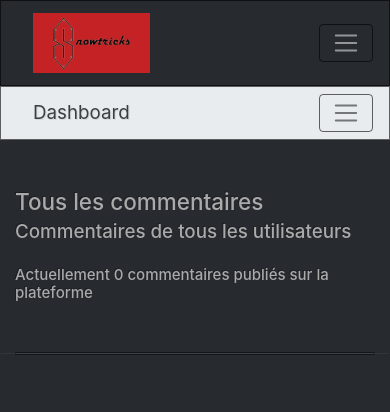
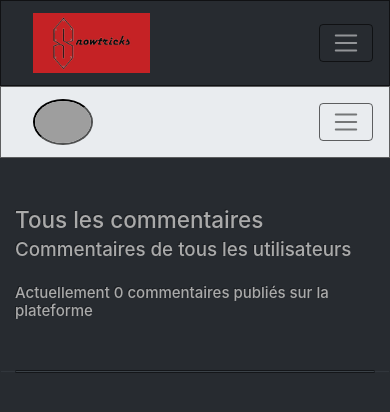
Before and after one commit to AlixRomain/P6-SNOWTRICKS, a Symfony app: template templates/admin/admin_comment/all_comments.html.twig in a window 390 px wide. Shown: the top 412 px of the page. Run offline with Twig, Linux system fonts and the light colour scheme; the template is opened without the code that fills it, so the values that code supplies are empty; some libraries are stand-ins or nearby versions; grey boxes are pictures that could not be loaded.

Commit message:
update a iew of mobile format

```diff
--- a/config/services.yaml
+++ b/config/services.yaml
@@ -6,7 +6,7 @@
 parameters:
     img_main_directory: '%kernel.project_dir%/public/asset/media/main'
     img_directory:      '%kernel.project_dir%/public/asset/media/img'
-    avatar_directory:      '%kernel.project_dir%/public/asset/media/avatar'
+    avatar_directory:   '%kernel.project_dir%/public/asset/media/avatar'
 services:
     # default configuration for services in *this* file
     _defaults:
--- a/public/asset/bootstrap/css/app.css
+++ b/public/asset/bootstrap/css/app.css
@@ -210,11 +210,26 @@ header.masthead .page-heading, header.masthead .site-heading {
     min-height: 315px;
 }
 
-#seeMedia{display: none;
+#seeMedia, #avatar_dashboard_mobile{
+    display: none;
 }
+
 
 /* Gestion des vues formats mobiles */
 @media (max-width: 576px) {
+
+    #avatar_dashboard_mobile {
+        display: block;
+    }
+    #avatar_dashboard_mobile > #mainImage{
+        display: block;
+        width: 60px;
+        border-radius: 50%;
+        border: 2px inset #4f5050;
+    }
+    #dashboard_nav_admin{
+        display: none;
+    }
     .mediaSize{
         width: 100%;
         min-height: unset;
--- a/templates/admin/admin_comment/all_comments.html.twig
+++ b/templates/admin/admin_comment/all_comments.html.twig
@@ -42,9 +42,6 @@
                                         <a href="{{ path("update_comment", {'id' : comment.id}) }}" data-abc="true" alt="Modifier le commentaire">
                                             <i class="fa fa-pencil"></i>
                                         </a>
-                                        <a href="#" data-abc="true">
-                                            <i class="fa fa-rotate-right"></i>
-                                        </a>
                                         <a class="confSupCom" href="{{ path("delete_comment", {'id' : comment.id})}}" data-value="{{ comment.content }}" data-abc="true" alt="Supprimer le commentaire">
                                             <i class="fa fa-trash"></i>
                                         </a>
--- a/templates/admin/admin_comment/all_user_comments.html.twig
+++ b/templates/admin/admin_comment/all_user_comments.html.twig
@@ -42,9 +42,6 @@
                                                 <a href="{{ path("update_comment", {'id' : comment.id}) }}" data-abc="true" alt="Modifier le commentaire">
                                                     <i class="fa fa-pencil"></i>
                                                 </a>
-                                                <a href="#" data-abc="true">
-                                                    <i class="fa fa-rotate-right"></i>
-                                                </a>
                                                 <a class="confSupCom" href="{{ path("delete_comment", {'id' : comment.id})}}" data-value="{{ comment.content }}" data-abc="true" alt="Supprimer le commentaire">
                                                     <i class="fa fa-trash"></i>
                                                 </a>
--- a/templates/admin/admin_tricks/add.html.twig
+++ b/templates/admin/admin_tricks/add.html.twig
@@ -48,7 +48,7 @@
                 </div>
                 <hr>
                 <div class="row">
-                    <div class="form-group col-6 text-center effetBtn">
+                    <div class="form-group col-md-6 text-center effetBtn">
                         <p>Cliquez pour ajouter une image</p>
                         <div class="progress mb-5">
                              <div id="barImage" class="progress-bar progress-bar-striped progress-bar-animated" role="progressbar" aria-valuenow="75" aria-valuemin="0" aria-valuemax="100" ></div>
@@ -61,7 +61,7 @@
                         </div>
 
                     </div>
-                    <div class="form-group col-6 text-center effetBtn">
+                    <div class="form-group col-md-6 text-center effetBtn">
                         <p>Cliquez pour ajouter une video
                             <span data-toggle="popover" class="apoper " title="Type de video " data-placement="left" data-content="And here's some amazing content. It's very engaging. Right?"> ?
                             </span>
--- a/templates/layout/nav_admin.html.twig
+++ b/templates/layout/nav_admin.html.twig
@@ -1,6 +1,9 @@
 {% block nav_admin %}
     <nav class="navbar navbar-expand-lg navbar-light bg-light mb-5">
-        <a class="navbar-brand" href="{{ path('home_admin') }}">Dashboard</a>
+        <a id="dashboard_nav_admin" class="navbar-brand" href="{{ path('home_admin') }}">Dashboard</a>
+        <a id="avatar_dashboard_mobile" class="navbar-brand" href="{{ path('home_admin') }}">
+            <img id="mainImage" src="/asset/media/avatar{{ asset(app.user.avatar) }}" alt="Profil de {{ app.user.lname }}">
+        </a>
         <button class="navbar-toggler" type="button" data-toggle="collapse" data-target="#navbarColor03" aria-controls="navbarColor03" aria-expanded="false" aria-label="Toggle navigation">
             <span class="navbar-toggler-icon"></span>
         </button>
```
Also changed, not shown: src/Entity/User.php (+8 -0 lines).
